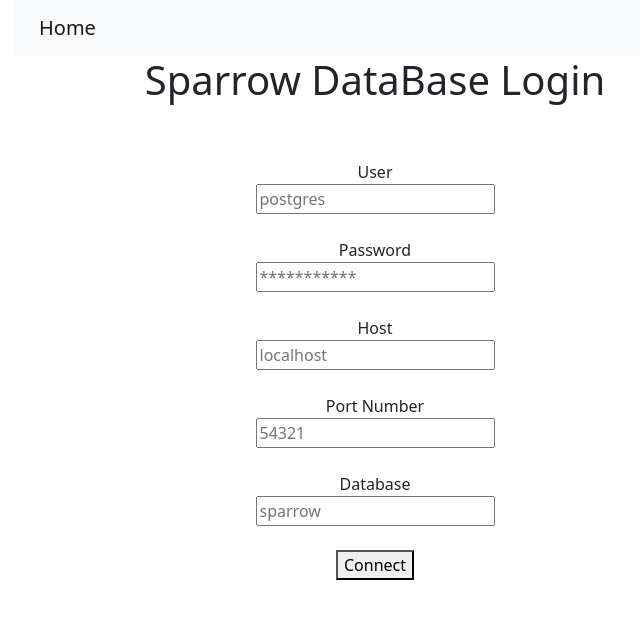
After one commit to Concord-EPMA/Concord-Sparrow, a Flask app: template Environments/templates/login.html in a window 1280 px wide. The commit adds this page. Shown: the top 619 px of the page, without its empty margins (265-905 px from the left). Run offline with Flask 2, Linux system fonts and the light colour scheme; the template is opened without the code that fills it, so the values that code supplies are empty.

Commit message:
added local sparrow database connection

```diff
--- a/Environments/app.py
+++ b/Environments/app.py
@@ -1,7 +1,68 @@
-from flask import Flask, render_template
+from flask import Flask, render_template, request, url_for, flash, redirect
+import logging,db
 
-app = Flask(__name__)
+app = Flask(__name__, template_folder="templates")
+# required for input validation messages from [flash("error msg")] function
+app.config['SECRET_KEY'] = 'df0331cefc6c2b9a5d0208a726a5d1c0fd37324feba25506'
 
-@app.route('/')
+logging.basicConfig(level=logging.DEBUG)
+
+@app.context_processor
+def inject_enumerate():
+    return dict(enumerate=enumerate)
+
+@app.route('/sparrow_db_connection_error', methods=["GET"])
+def dbConnErr():
+    return render_template('connectionError.html')
+
+# ********** HOME PAGE ***********
+@app.route('/', methods=["GET"])
 def index():
+    dbVersion = db.getVersion()
+    if dbVersion:
+        dbVersion = dbVersion[0][0].split(',')[0]
+        return render_template('index.html', versionInfo=dbVersion)
+    return redirect(url_for('dbConnErr'))
+
+# ********* VIEW SPARROW TABLE NAMES ************
+@app.route('/table_names', methods=["GET"])
+def showTableNames():
+    tableNames = db.getTableNames()
+    if tableNames:
+        # analysis
+        # x = db.getTable("user")
+        # app.logger.info(f"\n\n{x}\n")
+        return render_template('tableNames.html', tableNames=sorted(tableNames))
+    return redirect(url_for('dbConnErr'))
+
+# ** CONNECT TO REMOTE SPARROW DATABASE (work in progress) **
+@app.route('/login', methods=["GET","POST"])
+def login():
+    if request.method == 'POST':
+        user = request.form['user']
+        password = request.form['password']
+        host = request.form['host']
+        port = request.form['port']
+        database = request.form['database']
+
+        if not user:
+            flash('user is required!')
+        elif not host:
+            flash('host is required!')
+        elif not port:
+            flash('port is required!')
+        elif not database:
+            flash('database is required!')
+        else:
+            dbConnection = db.createConnection(user, host, port, database, password)
+            if not dbConnection:
+                flash("couldn't connect to database!")
+            else:
+                return redirect(url_for('dashboard'))
+            # app.logger.info(f"user-{user},pasword-{password},host-{host},port-{port},databse-{database}")
+            return redirect(url_for('index'))
+
     return render_template('index.html')
+
+if __name__ == '__main__':
+	app.run(debug=True)
--- a/Environments/templates/base.html
+++ b/Environments/templates/base.html
@@ -4,25 +4,28 @@
     <!-- Required meta tags -->
     <meta charset="utf-8">
     <meta name="viewport" content="width=device-width, initial-scale=1, shrink-to-fit=no">
-
     <!-- Bootstrap CSS -->
-    <link rel="stylesheet" href="https://stackpath.bootstrapcdn.com/bootstrap/4.3.1/css/bootstrap.min.css" integrity="sha384-ggOyR0iXCbMQv3Xipma34MD+dH/1fQ784/j6cY/iJTQUOhcWr7x9JvoRxT2MZw1T" crossorigin="anonymous">
+    <link href="https://cdn.jsdelivr.net/npm/bootstrap@5.1.3/dist/css/bootstrap.min.css" rel="stylesheet" integrity="sha384-1BmE4kWBq78iYhFldvKuhfTAU6auU8tT94WrHftjDbrCEXSU1oBoqyl2QvZ6jIW3" crossorigin="anonymous">
 
     <title>{% block title %} {% endblock %}</title>
   </head>
   <body>
-    <nav class="navbar navbar-expand-md navbar-light bg-light">
+    <nav
+        class="navbar navbar-light bg-light mx-auto px-4"
+        style="max-width: 45rem;"
+    >
         <a class="navbar-brand" href="{{ url_for('index')}}">Home</a>
-        <button class="navbar-toggler" type="button" data-toggle="collapse" data-target="#navbarNav" aria-controls="navbarNav" aria-expanded="false" aria-label="Toggle navigation">
-            <span class="navbar-toggler-icon"></span>
-        </button>
     </nav>
-    <div class="container">
+    <div
+      class="container text-center my-20 mx-auto"
+      style="max-width: 50rem;"
+    >
+        {% for message in get_flashed_messages() %}
+            <div class="text-danger bg-ligth py">{{ message }}</div>
+        {% endfor %}
         {% block content %} {% endblock %}
     </div>
-
-    <script src="https://code.jquery.com/jquery-3.3.1.slim.min.js" integrity="sha384-q8i/X+965DzO0rT7abK41JStQIAqVgRVzpbzo5smXKp4YfRvH+8abtTE1Pi6jizo" crossorigin="anonymous"></script>
-    <script src="https://cdnjs.cloudflare.com/ajax/libs/popper.js/1.14.7/umd/popper.min.js" integrity="sha384-UO2eT0CpHqdSJQ6hJty5KVphtPhzWj9WO1clHTMGa3JDZwrnQq4sF86dIHNDz0W1" crossorigin="anonymous"></script>
-    <script src="https://stackpath.bootstrapcdn.com/bootstrap/4.3.1/js/bootstrap.min.js" integrity="sha384-JjSmVgyd0p3pXB1rRibZUAYoIIy6OrQ6VrjIEaFf/nJGzIxFDsf4x0xIM+B07jRM" crossorigin="anonymous"></script>
+    <!-- JavaScript Bundle with Popper -->
+    <script src="https://cdn.jsdelivr.net/npm/bootstrap@5.1.3/dist/js/bootstrap.bundle.min.js" integrity="sha384-ka7Sk0Gln4gmtz2MlQnikT1wXgYsOg+OMhuP+IlRH9sENBO0LRn5q+8nbTov4+1p" crossorigin="anonymous"></script>
   </body>
 </html>
--- /dev/null
+++ b/Environments/templates/login.html
@@ -0,0 +1,58 @@
+{% extends 'base.html' %}
+
+{% block content %}
+    <h1>{% block title %} Sparrow DataBase Login {% endblock %}</h1>
+    <form method="post">
+        <br>
+        <br>
+        <label for="title">User</label>
+        <br>
+        <input type="text" name="user"
+        placeholder="postgres"
+        value="{{ request.form['user'] }}"
+        required
+        >
+        </input>
+        <br>
+        <br>
+        <label for="password">Password</label>
+        <br>
+        <input type="text" name="password"
+        placeholder="***********"
+        value="{{ request.form['password'] }}">
+        </input>
+        <br>
+        <br>
+        <label for="host">Host</label>
+        <br>
+        <input type="text" name="host"
+        placeholder="localhost"
+        value="{{ request.form['host'] }}"
+        required
+        >
+        </input>
+        <br>
+        <br>
+        <label for="port">Port Number</label>
+        <br>
+        <input type="number" name="port"
+        placeholder="54321"
+        value="{{ request.form['port'] }}"
+        required
+        >
+        </input>
+        <br>
+        <br>
+        <label for="database">Database</label>
+        <br>
+        <input type="text" name="database"
+        placeholder="sparrow"
+        value="{{ request.form['database'] }}"
+        required
+        >
+        </input>
+        <br>
+        <br>
+        <button type="submit">Connect</button>
+    </form>
+{% endblock %}
```
Also changed, not shown: Environments/db.py (added, +64 -0 lines), Environments/static/css/style.css (+4 -5 lines), Environments/templates/connectionError.html (added, +14 -0 lines), Environments/templates/index.html (+23 -2 lines), Environments/templates/tableNames.html (added, +19 -0 lines), flask.md (added, +4 -0 lines), requirements.txt (+10 -8 lines), 1 other file.
